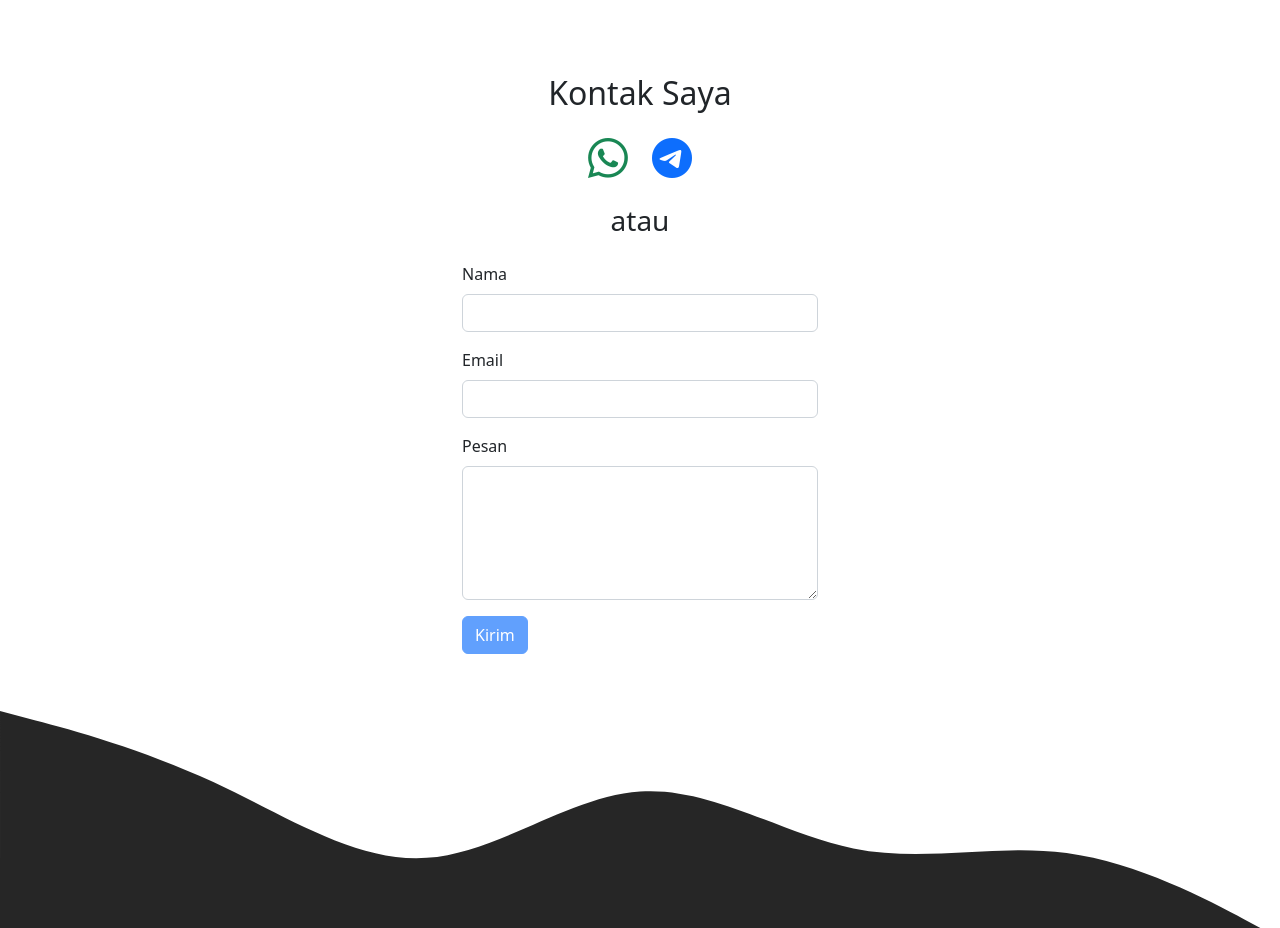
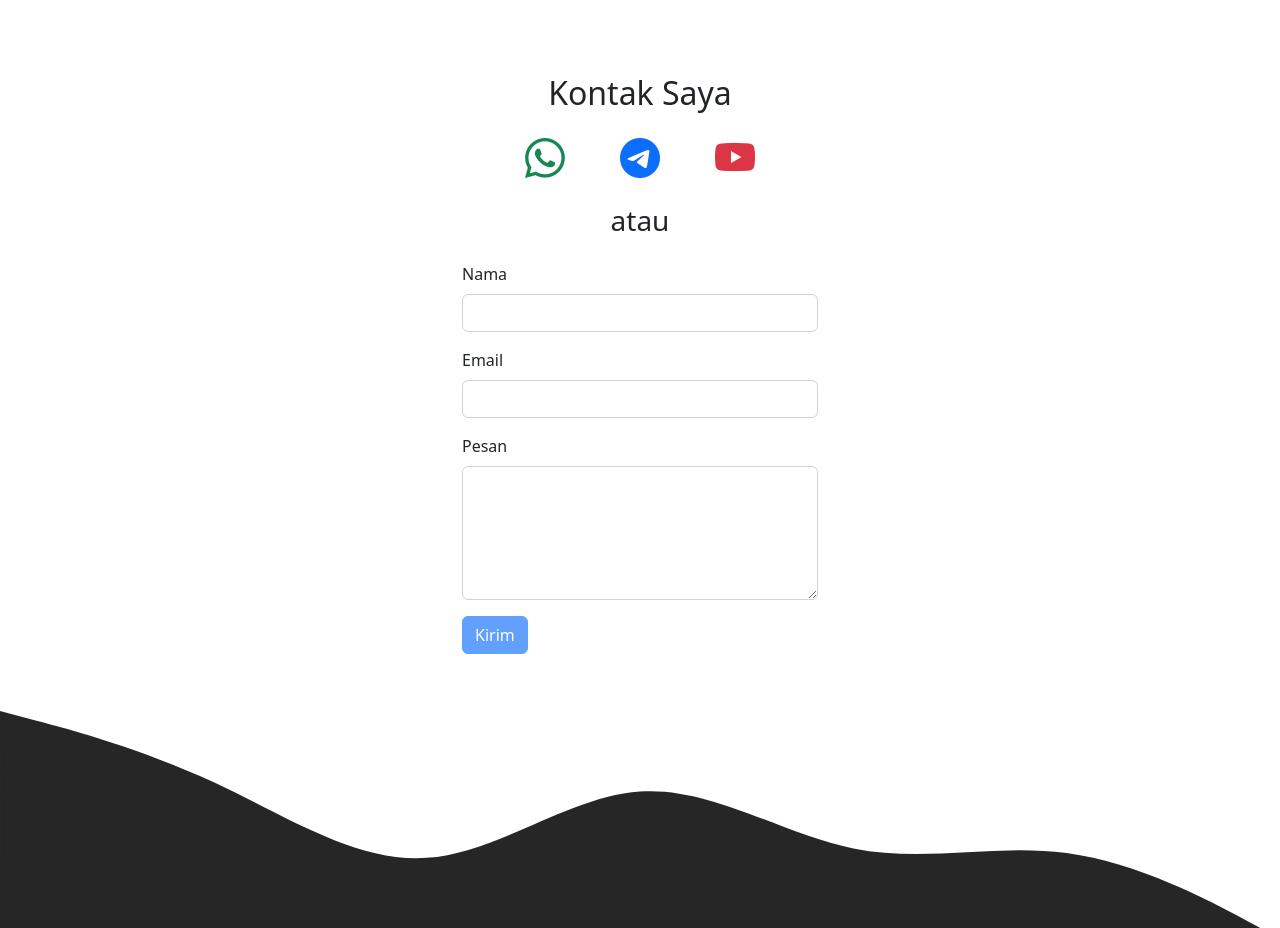
Before and after one commit to regibiy/my-profil, a plain HTML site: page index.html in a window 1280 px wide. Shown: the part 2620-3548 px from the top of the page. Drawn offline with nearby package versions, Linux system fonts and the light colour scheme; no server answers.

Commit message:
menambah kontak youtube

```diff
--- a/index.html
+++ b/index.html
@@ -247,12 +247,15 @@
             <h2>Kontak Saya</h2>
           </div>
         </div>
-        <div class="row justify-content-center">
-          <div class="col text-end">
+        <div class="row justify-content-center text-center">
+          <div class="col-md-1">
             <a href="https://wa.me/628139830260" target="_blank"><i class="bi bi-whatsapp fs-1 text-success"></i></a>
           </div>
-          <div class="col text-start">
+          <div class="col-md-1">
             <a href="https://t.me/BIY1017" target="_blank"><i class="bi bi-telegram fs-1 text-primary"></i></a>
+          </div>
+          <div class="col-md-1">
+            <a href="https://www.youtube.com/c/RegiRidho" target="_blank"><i class="bi bi-youtube fs-1 text-danger"></i></a>
           </div>
           <div class="text-center mt-3 mb-3"><h3>atau</h3></div>
         </div>
```
